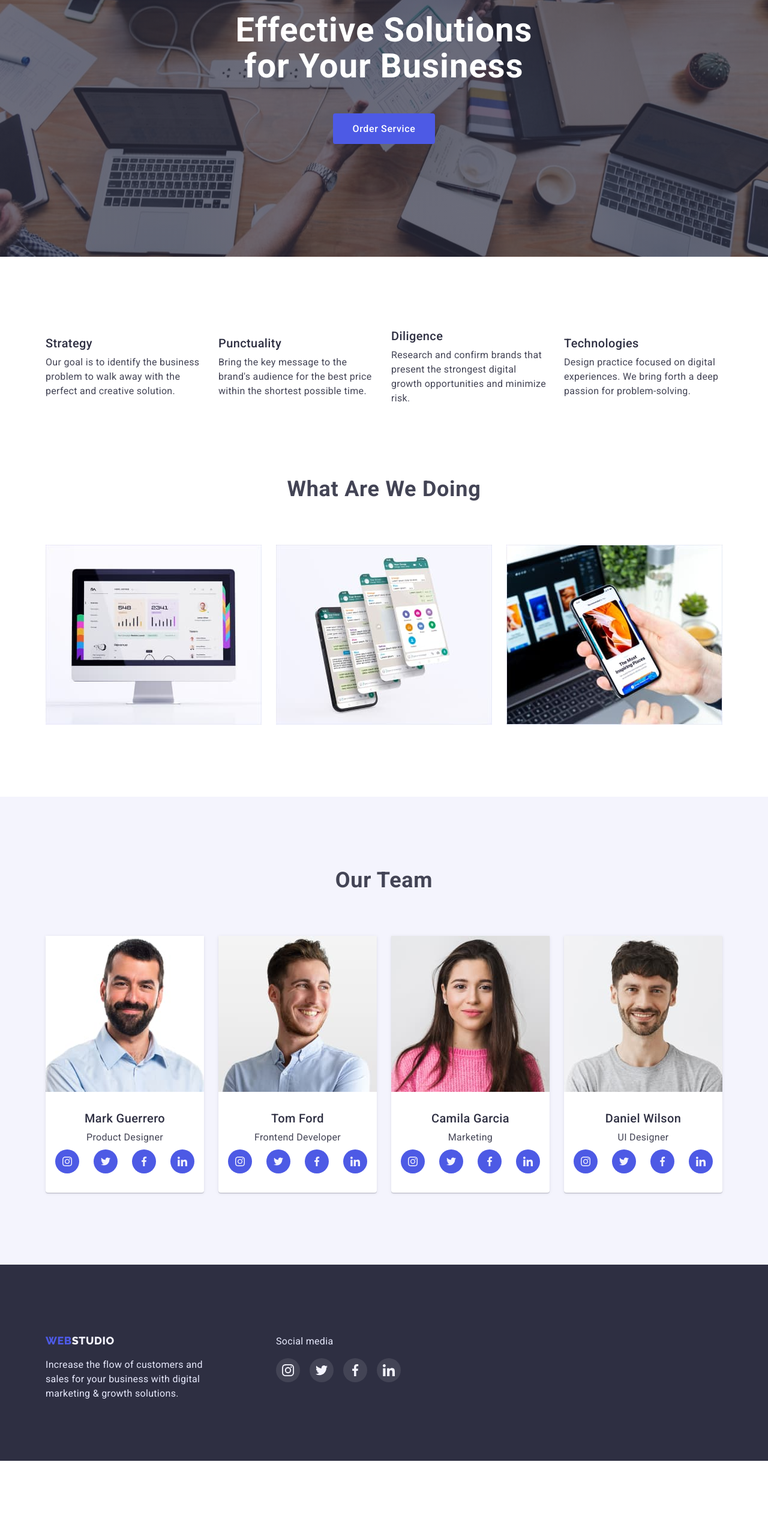
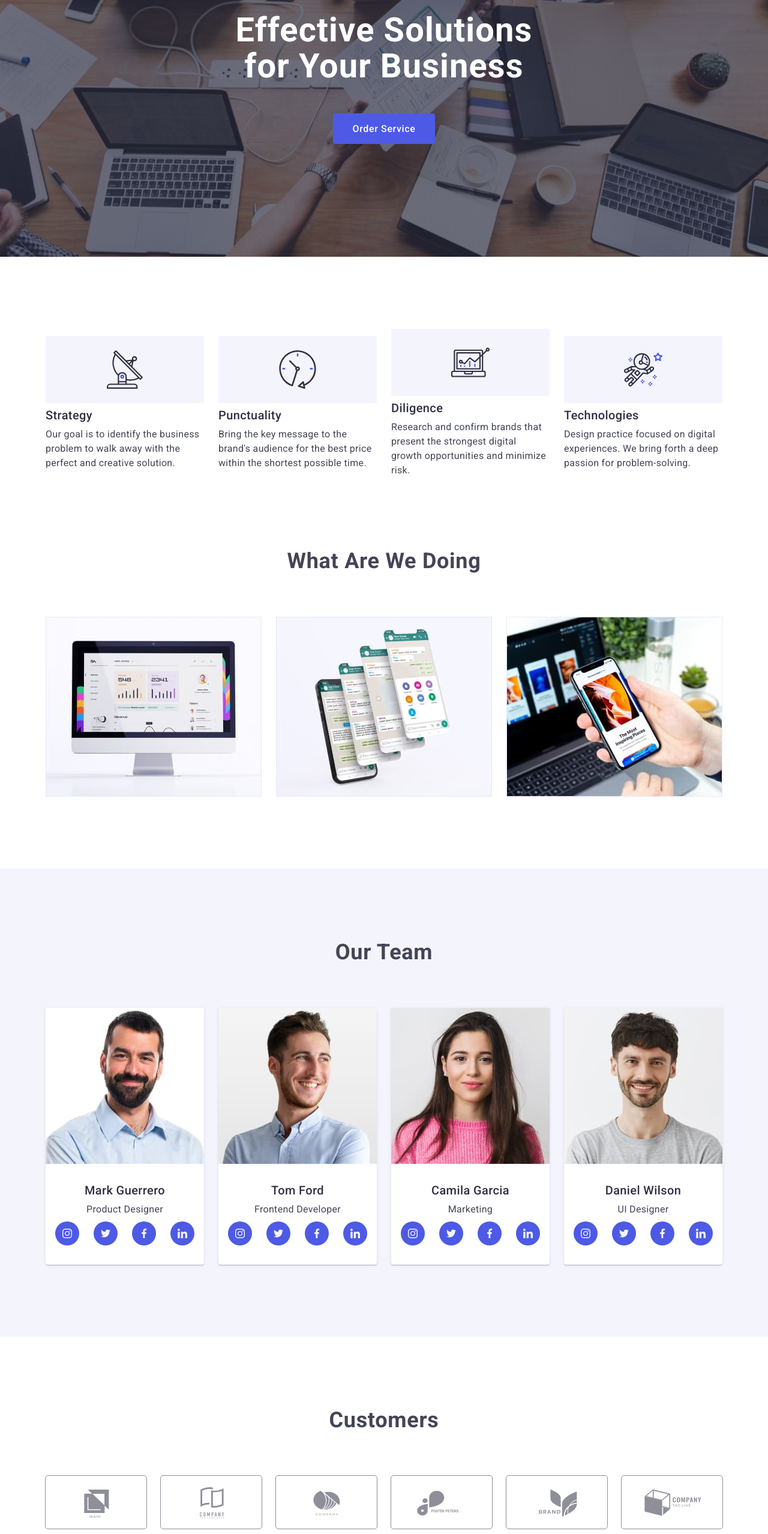
Before and after one commit to DodoOnReplay/goit-markup-hw-04, a plain HTML site: page index.html in a window 1280 px wide. Shown: the part 240-2797 px from the top of the page at 60% size. Before the commit the page ends 2675 px from the top, so only its background shows below. Drawn offline with nearby package versions, Linux system fonts and the light colour scheme.

Commit message:
finish hw4

```diff
--- a/css/styles.css
+++ b/css/styles.css
@@ -230,13 +230,27 @@ img {
 }
 
 /* .about-list-item {
+    width: 264px;
+    height: 112px;
+    background-color: var(--light-color);
+    border-radius: 4px;
 } */
+.about-list-item{
+    display: flex;
+    width: 264px;
+    height: 112px;
+    background-color: var(--light-color);
+    border-radius: 4px;
+    align-items: center;
+    justify-content: center;
+}
 .about-list-title {
     font-weight: 500;
     font-size: 20px;
     line-height: 1.2;
     letter-spacing: 0.02em;
     color: var(--dark-color);
+    margin-top: 8px;
     margin-bottom: 8px;
 }
 
@@ -247,6 +261,7 @@ img {
     min-width: 264px;
 }
 
+
 /* ---------------services--------------- */
 
 .section.services {
@@ -254,7 +269,8 @@ img {
 }
 
 .services-title,
-.team-title {
+.team-title,
+.customers-title {
     font-size: 36px;
     line-height: 1.11;
     text-align: center;
@@ -329,12 +345,51 @@ img {
     align-items: center;
     justify-content: center;
 }
-.team-sm-link.link:hover,
+.team-sm-link:hover,
 .team-sm-link:focus{
     background-color: var(--pressed-state-color);
 }
-.team-sm-icon {
+/* .team-sm-icon {
+} */
+
+/* -------------customers------------ */
+
+.customers {
 }
+
+.castomers-list {
+    justify-content: center;
+    gap: 24px;
+}
+
+.customers-item {
+    width: 168px;
+    height: 88px;
+    outline: 1px solid var(--secondary-text-color);
+    border-radius: 4px;
+    }
+
+.customers-link {
+    width: 100%;
+    height: 100%;
+    display: flex;
+    align-items: center;
+    justify-content: center;
+}
+.customers-item:hover,
+.customers-item:focus{
+    outline: 1px solid var(--pressed-state-color);
+}
+
+.customers-icon {
+    fill: var(--secondary-text-color);
+}
+
+.customers-icon:hover,
+.customers-icon:focus{
+    fill: var(--pressed-state-color);
+}
+
 /* ----------------footer--------------- */
 
 .footer {
--- a/index.html
+++ b/index.html
@@ -53,28 +53,36 @@
         <div class="container">
           <h2 class="visually-hidden">About us</h2>
           <ul class="about-list list">
-            <li class="about-list-item">
+            <li> <div class="about-list-item">
+              <svg class="about-icon" width="64" height="64">
+                <use href="./images/icons.svg#icon-antenna-1"></use> </svg></div>
               <h3 class="about-list-title">Strategy</h3>
               <p class="about-list-text">
                 Our goal is to identify the business problem to walk away with the
                 perfect and creative solution.
               </p>
             </li>
-            <li class="about-list-item">
+            <li> <div class="about-list-item">
+              <svg class="about-icon" width="64" height="64">
+                <use href="./images/icons.svg#icon-clock-1"></use> </svg></div>
               <h3 class="about-list-title">Punctuality</h3>
               <p class="about-list-text">
                 Bring the key message to the brand's audience for the best price
                 within the shortest possible time.
               </p>
             </li>
-            <li class="about-list-item">
+            <li> <div class="about-list-item">
+              <svg class="about-icon" width="64" height="64">
+                <use href="./images/icons.svg#icon-diagram-1"></use> </svg></div>
               <h3 class="about-list-title">Diligence</h3>
               <p class="about-list-text">
                 Research and confirm brands that present the strongest digital
                 growth opportunities and minimize risk.
               </p>
             </li>
-            <li class="about-list-item">
+            <li> <div class="about-list-item">
+              <svg class="about-icon" width="64" height="64">
+                <use href="./images/icons.svg#icon-astronaut-1"></use> </svg></div>
               <h3 class="about-list-title">Technologies</h3>
               <p class="about-list-text">
                 Design practice focused on digital experiences. We bring forth a
@@ -131,30 +139,29 @@
                 <li class="team-sm-item">
                   <a href="" class="team-sm-link link">
                     <svg class="team-sm-icon" width="16" height="16">
-                    <use href="./images/icons.svg#icon-instagram-2"></use></svg>
+                    <use href="./images/icons.svg#icon-instagram-2"></use> </svg>
                   </a>
                 </li>
                 <li class="team-sm-item">
                   <a href="" class="team-sm-link link">
                     <svg class="team-sm-icon" width="16" height="16">
-                    <use href="./images/icons.svg#icon-twitter-1"></use></svg>
+                    <use href="./images/icons.svg#icon-twitter-1"></use> </svg>
                   </a>
                 </li>
                 <li class="team-sm-item">
                   <a href="" class="team-sm-link link">
                     <svg class="team-sm-icon" width="16" height="16">
-                    <use href="./images/icons.svg#icon-facebook-1"></use></svg>
+                    <use href="./images/icons.svg#icon-facebook-1"></use> </svg>
                   </a>
                 </li>
                 <li class="team-sm-item">
                   <a href="" class="team-sm-link link">
                     <svg class="team-sm-icon" width="16" height="16">
-                    <use href="./images/icons.svg#icon-linkedin-1"></use></svg>
+                    <use href="./images/icons.svg#icon-linkedin-1"></use> </svg>
                   </a>
                 </li>
               </ul>
             </li>
-
 
             <li class="team-list-item">
               <img class="team-list-img"
@@ -168,25 +175,25 @@
                 <li class="team-sm-item">
                   <a href="" class="team-sm-link link">
                     <svg class="team-sm-icon" width="16" height="16">
-                    <use href="./images/icons.svg#icon-instagram-2"></use></svg>
+                    <use href="./images/icons.svg#icon-instagram-2"></use> </svg>
                   </a>
                 </li>
                 <li class="team-sm-item">
                   <a href="" class="team-sm-link link">
                     <svg class="team-sm-icon" width="16" height="16">
-                    <use href="./images/icons.svg#icon-twitter-1"></use></svg>
+                    <use href="./images/icons.svg#icon-twitter-1"></use> </svg>
                   </a>
                 </li>
                 <li class="team-sm-item">
                   <a href="" class="team-sm-link link">
                     <svg class="team-sm-icon" width="16" height="16">
-                    <use href="./images/icons.svg#icon-facebook-1"></use></svg>
+                    <use href="./images/icons.svg#icon-facebook-1"></use> </svg>
                   </a>
                 </li>
                 <li class="team-sm-item">
                   <a href="" class="team-sm-link link">
                     <svg class="team-sm-icon" width="16" height="16">
-                    <use href="./images/icons.svg#icon-linkedin-1"></use></svg>
+                    <use href="./images/icons.svg#icon-linkedin-1"></use> </svg>
                   </a>
                 </li>
               </ul>
@@ -204,25 +211,25 @@
                 <li class="team-sm-item">
                   <a href="" class="team-sm-link link">
                     <svg class="team-sm-icon" width="16" height="16">
-                    <use href="./images/icons.svg#icon-instagram-2"></use></svg>
+                    <use href="./images/icons.svg#icon-instagram-2"></use> </svg>
                   </a>
                 </li>
                 <li class="team-sm-item">
                   <a href="" class="team-sm-link link">
                     <svg class="team-sm-icon" width="16" height="16">
-                    <use href="./images/icons.svg#icon-twitter-1"></use></svg>
+                    <use href="./images/icons.svg#icon-twitter-1"></use> </svg>
                   </a>
                 </li>
                 <li class="team-sm-item">
                   <a href="" class="team-sm-link link">
                     <svg class="team-sm-icon" width="16" height="16">
-                    <use href="./images/icons.svg#icon-facebook-1"></use></svg>
+                    <use href="./images/icons.svg#icon-facebook-1"></use> </svg>
                   </a>
                 </li>
                 <li class="team-sm-item">
                   <a href="" class="team-sm-link link">
                     <svg class="team-sm-icon" width="16" height="16">
-                    <use href="./images/icons.svg#icon-linkedin-1"></use></svg>
+                    <use href="./images/icons.svg#icon-linkedin-1"></use> </svg>
                   </a>
                 </li>
               </ul>
@@ -240,25 +247,25 @@
                 <li class="team-sm-item">
                   <a href="" class="team-sm-link link">
                     <svg class="team-sm-icon" width="16" height="16">
-                    <use href="./images/icons.svg#icon-instagram-2"></use></svg>
+                    <use href="./images/icons.svg#icon-instagram-2"></use> </svg>
                   </a>
                 </li>
                 <li class="team-sm-item">
                   <a href="" class="team-sm-link link">
                     <svg class="team-sm-icon" width="16" height="16">
-                    <use href="./images/icons.svg#icon-twitter-1"></use></svg>
+                    <use href="./images/icons.svg#icon-twitter-1"></use> </svg>
                   </a>
                 </li>
                 <li class="team-sm-item">
                   <a href="" class="team-sm-link link">
                     <svg class="team-sm-icon" width="16" height="16">
-                    <use href="./images/icons.svg#icon-facebook-1"></use></svg>
+                    <use href="./images/icons.svg#icon-facebook-1"></use> </svg>
                   </a>
                 </li>
                 <li class="team-sm-item">
                   <a href="" class="team-sm-link link">
                     <svg class="team-sm-icon" width="16" height="16">
-                    <use href="./images/icons.svg#icon-linkedin-1"></use></svg>
+                    <use href="./images/icons.svg#icon-linkedin-1"></use> </svg>
                   </a>
                 </li>
               </ul>
@@ -266,7 +273,30 @@
           </ul>
         </div>
       </section>
+
+      <!-- customers -->
+      <section class="customers section">
+        <div class="container">
+          <h2 class="customers-title">Customers</h2>
+          <ul class="castomers-list list">
+            <li class="customers-item"><a href="" class="customers-link link"> <svg class="customers-icon" width="104" height="56"><use href="./images/icons.svg#icon-Logo"></use> </svg>
+            </a></li>
+            <li class="customers-item"><a href="" class="customers-link link"> <svg class="customers-icon" width="104" height="56"><use href="./images/icons.svg#icon-Logo-1"></use> </svg>
+            </a></li>
+            <li class="customers-item"><a href="" class="customers-link link"> <svg class="customers-icon" width="104" height="56"><use href="./images/icons.svg#icon-Logo-2"></use> </svg>
+            </a></li>
+            <li class="customers-item"><a href="" class="customers-link link"> <svg class="customers-icon" width="104" height="56"><use href="./images/icons.svg#icon-Logo-3"></use> </svg>
+            </a></li>
+            <li class="customers-item"><a href="" class="customers-link link"> <svg class="customers-icon" width="104" height="56"><use href="./images/icons.svg#icon-Logo-4"></use> </svg>
+            </a></li>
+            <li class="customers-item"><a href="" class="customers-link link"> <svg class="customers-icon" width="104" height="56"><use href="./images/icons.svg#icon-Logo-5"></use> </svg>
+            </a></li>
+          </ul>
+        </div>
+
+      </section>
     </main>
+
     <!-- footer -->
     <footer class="footer">
       <div class="container footer-flex">
@@ -282,25 +312,25 @@
             <li class="footer-sm-item">
               <a href="" class="footer-sm-link link">
                 <svg class="footer-sm-icon" width="20" height="20">
-                <use href="./images/icons.svg#icon-instagram-2"></use></svg>
+                <use href="./images/icons.svg#icon-instagram-2"></use> </svg>
               </a>
             </li>
             <li class="footer-sm-item">
               <a href="" class="footer-sm-link link">
                 <svg class="footer-sm-icon" width="20" height="20">
-                  <use href="./images/icons.svg#icon-twitter-1"></use></svg>
+                  <use href="./images/icons.svg#icon-twitter-1"></use> </svg>
               </a>
             </li>
             <li class="footer-sm-item">
               <a href="" class="footer-sm-link link">
                 <svg class="footer-sm-icon" width="20" height="20">
-                  <use href="./images/icons.svg#icon-facebook-1"></use></svg>
+                  <use href="./images/icons.svg#icon-facebook-1"></use> </svg>
               </a>
             </li>
             <li class="footer-sm-item">
               <a href="" class="footer-sm-link link">
                 <svg class="footer-sm-icon" width="20" height="20">
-                  <use href="./images/icons.svg#icon-linkedin-1"></use></svg>
+                  <use href="./images/icons.svg#icon-linkedin-1"></use> </svg>
               </a>
             </li>
           </ul>
```
Also changed, not shown: portfolio.html (+37 -8 lines).
